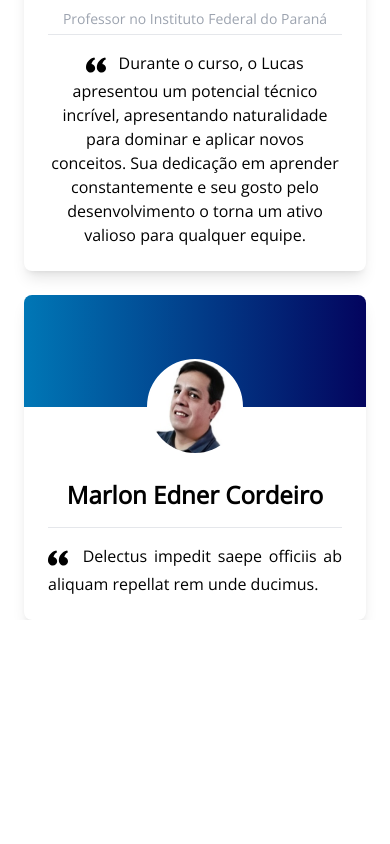
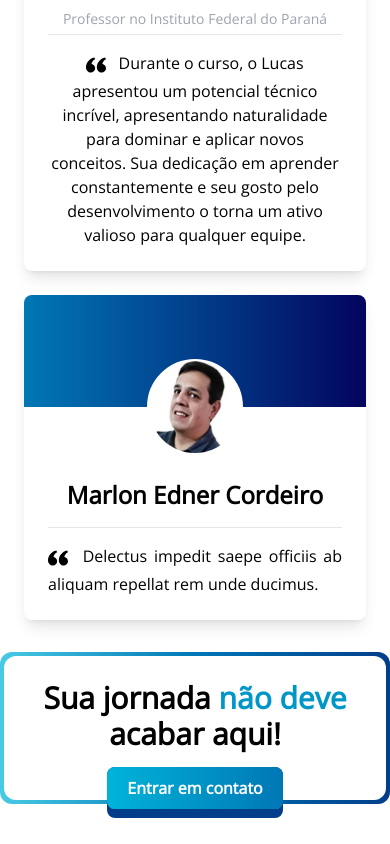
Before and after one commit to garzuze/garzuze.github.io, a plain HTML site: page index.html in a window 390 px wide. Shown: the part 6390-7234 px from the top of the page. Before the commit the page ends 7010 px from the top, so only its background shows below. Drawn offline with nearby package versions, Linux system fonts and the light colour scheme.

Commit message:
Sessão final com Call To Action
Deixei um efeito interessante onde o botão sobrepõe a div quando em dispositivos móveis

```diff
--- a/index.html
+++ b/index.html
@@ -13,17 +13,17 @@
 
 <body>
     <!-- Menu de navegação no topo página -->
-    <nav class="menu border-gray-200 bg-gray-50">
+    <nav class="menu bg-gray-50">
         <div class="max-w-screen-xl flex flex-wrap items-center justify-between mx-auto p-4">
             <h1 class="self-center sm:text-2xl font-semibold whitespace-nowr text-sky-600">
                 <a href="https://garzuze.me/" class="flex items-center">
                     <span
-                        class="text-transparent bg-clip-text bg-gradient-to-r to-[#0077b6] from-[#00b4d8]">garzuze.me</span>
+                        class="text-transparent bg-clip-text bg-gradient-to-r from-[#00b4d8] to-[#0077b6]">garzuze.me</span>
                 </a>
             </h1>
 
             <button data-collapse-toggle="navbar-solid-bg" type="button"
-                class="inline-flex items-center p-2 w-10 h-10 justify-center text-sm text-gray-500 rounded-lg md:hidden hover:bg-gray-100 focus:outline-none focus:ring-2 focus:ring-gray-2"
+                class="inline-flex items-center p-2 w-10 h-10 justify-center text-sm text-gray-500 rounded-lg md:hidden hover:bg-[gray]-100 focus:outline-none focus:ring-2 focus:ring-gray-2"
                 aria-controls="navbar-solid-bg" aria-expanded="false">
                 <span class="sr-only">Abrir menu principal</span>
                 <svg class="w-5 h-5" aria-hidden="true" xmlns="http://www.w3.org/2000/svg" fill="none"
@@ -413,7 +413,10 @@
                                     <path
                                         d="M13 14.725c0-5.141 3.892-10.519 10-11.725l.984 2.126c-2.215.835-4.163 3.742-4.38 5.746 2.491.392 4.396 2.547 4.396 5.149 0 3.182-2.584 4.979-5.199 4.979-3.015 0-5.801-2.305-5.801-6.275zm-13 0c0-5.141 3.892-10.519 10-11.725l.984 2.126c-2.215.835-4.163 3.742-4.38 5.746 2.491.392 4.396 2.547 4.396 5.149 0 3.182-2.584 4.979-5.199 4.979-3.015 0-5.801-2.305-5.801-6.275z" />
                                 </svg>
-                                Lucas Garzuze detém de massa cinzenta altamente esponjosa quando se fala em absorção de conteúdo. Conceitos e ideias novos são facilmente abstraídos pelo garoto em um período anormalmente curto de tempo. Lucas é, sim, um ótimo conselheiro, mas o melhor em aplicar conselhos.
+                                Lucas Garzuze detém de massa cinzenta altamente esponjosa quando se fala em absorção de
+                                conteúdo. Conceitos e ideias novos são facilmente abstraídos pelo garoto em um período
+                                anormalmente curto de tempo. Lucas é, sim, um ótimo conselheiro, mas o melhor em aplicar
+                                conselhos.
                             </p>
                         </div>
                     </div>
@@ -440,7 +443,10 @@
                                     <path
                                         d="M13 14.725c0-5.141 3.892-10.519 10-11.725l.984 2.126c-2.215.835-4.163 3.742-4.38 5.746 2.491.392 4.396 2.547 4.396 5.149 0 3.182-2.584 4.979-5.199 4.979-3.015 0-5.801-2.305-5.801-6.275zm-13 0c0-5.141 3.892-10.519 10-11.725l.984 2.126c-2.215.835-4.163 3.742-4.38 5.746 2.491.392 4.396 2.547 4.396 5.149 0 3.182-2.584 4.979-5.199 4.979-3.015 0-5.801-2.305-5.801-6.275z" />
                                 </svg>
-                                Durante o curso, o Lucas apresentou um potencial técnico incrível, apresentando naturalidade para dominar e aplicar novos conceitos. Sua dedicação em aprender constantemente e seu gosto pelo desenvolvimento o torna um ativo valioso para qualquer equipe.
+                                Durante o curso, o Lucas apresentou um potencial técnico incrível, apresentando
+                                naturalidade para dominar e aplicar novos conceitos. Sua dedicação em aprender
+                                constantemente e seu gosto pelo desenvolvimento o torna um ativo valioso para qualquer
+                                equipe.
                             </p>
                         </div>
                     </div>
@@ -473,6 +479,25 @@
             </div>
         </div>
     </section>
+    <!-- Seção final Call To Action -->
+    <section class="cta sm:h-96 pt-8 mb-10">
+        <div class="sm:h-96 w-full rounded-xl bg-gradient-to-r from-[#48CAE4] via-[#0077B6] to-[#023E8A] p-1">
+            <div class="h-full w-full bg-white rounded-xl grid grid-cols-1 place-items-center">
+                <div class="text-center">
+                    <h1 data-aos="zoom-in" class="font-bold text-3xl sm:text-6xl py-6">Sua jornada <span
+                            class="text-transparent bg-clip-text bg-gradient-to-r to-[#0096C7] from-[#0096C7]">não
+                            deve</span> acabar aqui!</h1>
+                </div>
+                <div>
+                    <a href="https://wa.me/5541995149971"
+                        class="bg-gradient-to-r to-[#0077b6] from-[#00b4d8] mt-6 bg-blue-800 shadow-[0_9px_0_rgb(2,62,138)] hover:shadow-[0_4px_0px_rgb(2,62,138)] ease-out hover:translate-y-1 transition-all text-white rounded-lg font-bold px-5 py-2.5 text-center mt-6 align-center">
+                        Entrar em contato
+                    </a>
+                </div>
+                <div></div>
+            </div>
+        </div>
+    </section>
     <!-- Scripts e etc -->
     <script src="https://cdnjs.cloudflare.com/ajax/libs/flowbite/1.8.1/flowbite.min.js"></script>
     <script src="https://unpkg.com/aos@2.3.1/dist/aos.js"></script>
```
